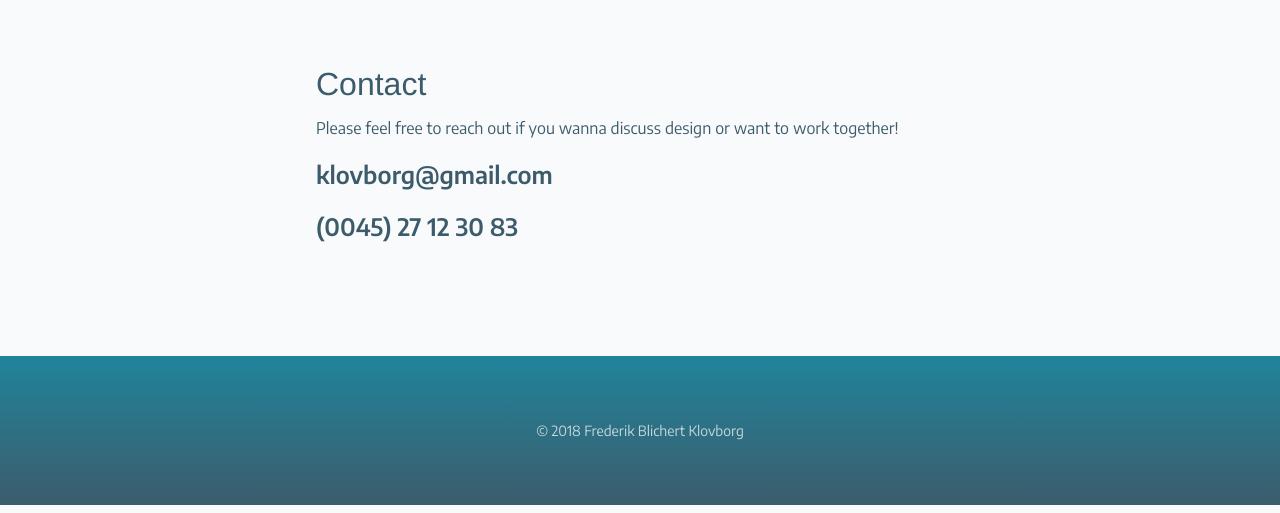
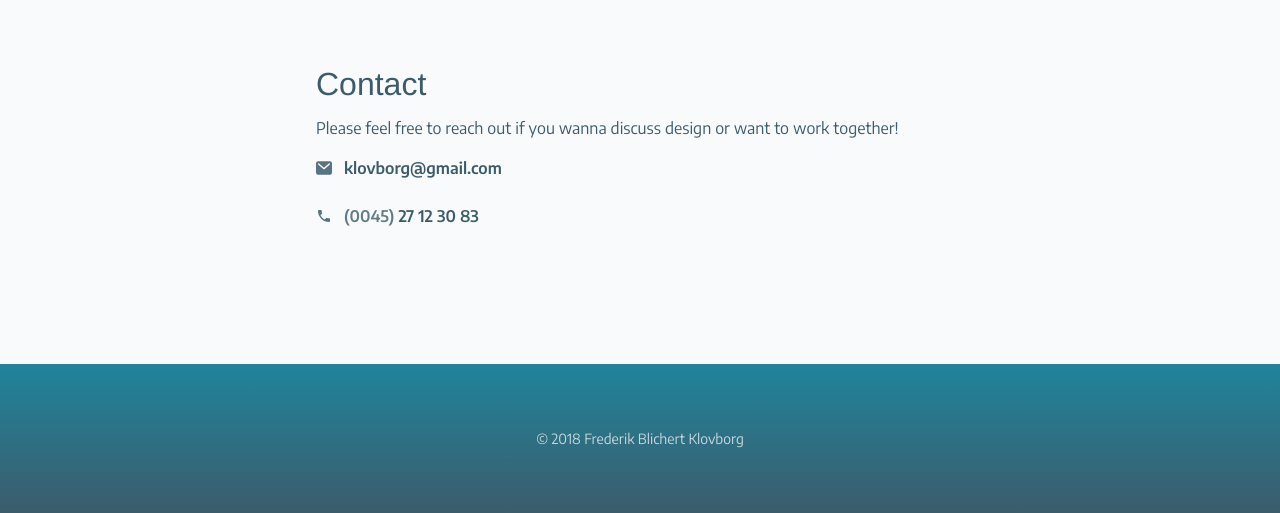
Before and after one commit to frebliklo/frebliklo.github.io, a Jekyll site: the page built from index.html, in a window 1280 px wide. Shown: the part 2106-2619 px from the top of the page. Built offline with Jekyll 4.4.1, drawn with Linux system fonts in a browser that asks for light colours; some web fonts are replaced.

Commit message:
clean up contact a bit

```diff
--- a/assets/_scss/_layout/_index.scss
+++ b/assets/_scss/_layout/_index.scss
@@ -96,4 +96,31 @@
 
   }
 
+  &__contact-row {
+    display: flex;
+    justify-content: flex-start;
+    align-items: center;
+    margin-bottom: 2.4rem;
+
+    h3 {
+      font-size: 1.6rem;
+    }
+
+    svg {
+      width: 1.6rem;
+      height: 1.6rem;
+      margin-right: 1.2rem;
+      opacity: .85;
+
+      path {
+        fill: currentColor;
+      }
+
+    }
+  }
+
+  &__phone-prefix {
+    opacity: .8;
+  }
+
 }
--- a/index.html
+++ b/index.html
@@ -79,8 +79,18 @@
       <div class="col-2">
         <h2 class="u-mb-xs">Contact</h2>
         <p class="u-mb-sm">Please feel free to reach out if you wanna discuss design or want to work together!</p>
-        <h3 class="u-mb-sm">klovborg@gmail.com</h3>
-        <h3>(0045) 27 12 30 83</h3>
+        <div class="index__contact-row">
+          <svg viewBox="0 0 24 24"><title>Email</title>
+            <path d="M21,2H3A3,3,0,0,0,0,5V19a3,3,0,0,0,3,3H21a3,3,0,0,0,3-3V5A3,3,0,0,0,21,2Zm-.3,4.8-8,7a1.854,1.854,0,0,1-.7.2,1.854,1.854,0,0,1-.7-.2l-8-7A.992.992,0,0,1,4.6,5.3l7.3,6.4,7.3-6.4a.972.972,0,0,1,1.4.1A.9.9,0,0,1,20.7,6.8Z" fill="#111111"></path>
+          </svg>
+          <h3>klovborg@gmail.com</h3>
+        </div>
+        <div class="index__contact-row">
+          <svg viewBox="0 0 24 24"><title>Phone</title>
+            <path d="M6.62 10.79c1.44 2.83 3.76 5.14 6.59 6.59l2.2-2.2c.27-.27.67-.36 1.02-.24 1.12.37 2.33.57 3.57.57.55 0 1 .45 1 1V20c0 .55-.45 1-1 1-9.39 0-17-7.61-17-17 0-.55.45-1 1-1h3.5c.55 0 1 .45 1 1 0 1.25.2 2.45.57 3.57.11.35.03.74-.25 1.02l-2.2 2.2z" fill="#000000"></path>
+          </svg>
+          <h3><span class="index__phone-prefix">(0045)</span> 27 12 30 83</h3>
+        </div>
       </div>
     </div>
 
```
